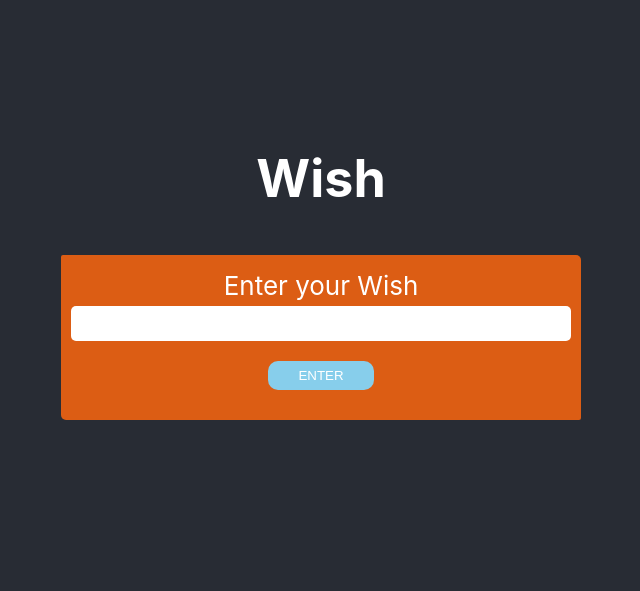
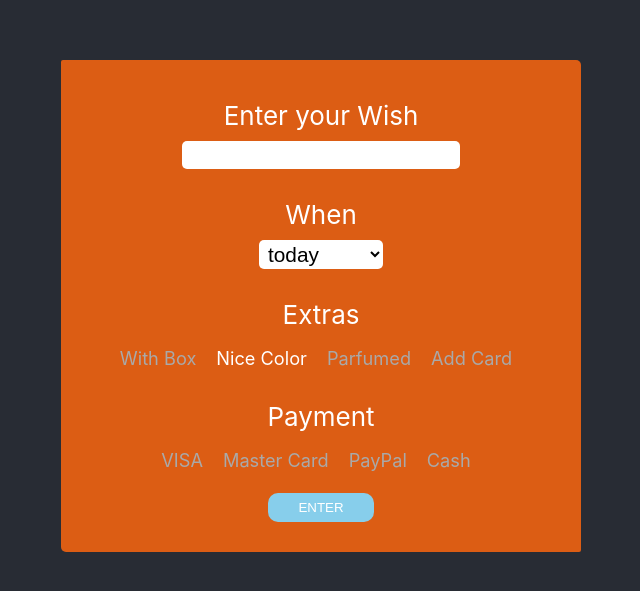
Before and after one commit to audrbar/17-js-a-kija, a React (Create React App) app in the folder firstapp/: page / in a window 1280 px wide. Shown: the part 129-720 px from the top of the page, without its empty margins (319-959 px from the left). Built offline with nearby package versions, Linux system fonts and the light colour scheme; the HTML template or start-up script is replaced by a standard one.

Commit message:
inputs - radiobuttons

```diff
--- a/firstapp/src/App.jsx
+++ b/firstapp/src/App.jsx
@@ -1,25 +1,105 @@
 'bootstrap/dist/css/bootstrap.min.css';
+// import { useRef } from 'react';
 import { useState } from 'react';
 import './App.scss';
 
+const select = [
+    {value: 'n', text: 'now'},
+    {value: 't', text: 'today'},
+    {value: 'tm', text: 'tomorrow'},
+    {value: 'nw', text: 'next week'}
+]
+
+const checkbox = [
+    { text: 'With Box', value: 'b' },
+    { text: 'Nice Color', value: 'c' },
+    { text: 'Parfumed', value: 'p' },
+    { text: 'Add Card', value: 'ac' }
+];
+
+const radio = [
+    { text: 'VISA', value: 'v' },
+    { text: 'Master Card', value: 'mc' },
+    { text: 'PayPal', value: 'p' },
+    { text: 'Cash', value: 'c' }
+]
 
 function App() {
 
+    const [h1Wish, setH1Wish] = useState([]);
 
+    const [wish, setWish] = useState('');
+    const [when, setWhen] = useState('t');
+    const [extras, setExtras] = useState({b:false, c:true, p:false, ac:false});
+    const [payment, setPayment] = useState(null)
+    // const w = useRef();
+
+    const showWish = () => {
+        // setH1Wish(w.current.value);
+        setH1Wish(w => [{wish, when}, ...w]);
+        setWish('');
+    }
+
+    const wishControll = e => {
+        setWish(e.target.value);
+    }
+
+    const whenControll = e => {
+        setWhen(e.target.value);
+    }
+
+    const extrasControll = v => {
+        setExtras(e => ({...e, [v] : !e[v]}));
+    }
+
+    const paymentControll = v => {
+        setPayment(v);
+    }
 
     return (
         <div className="App">
             <header className="App-header">
-                <h1>Wish</h1>
+            <h1>
+                    {
+                        h1Wish.map((w, i) => <div key={i}>{w.wish} {select.find(s => s.value === w.when ).text}</div>)
+                    }
+                </h1>
                 <div className="input-bin red">
-                    <label htmlFor="">Enter your Wish</label>
-                    <input type="text" />
-                    <button className="blue">Enter</button>
+                    <label>Enter your Wish</label>
+                    <input type="text" value={wish} onChange={wishControll} />
+
+                    <label>When</label>
+                    <select value={when} onChange={whenControll}>
+                        {
+                            select.map(s => <option key={s.value} value={s.value}>{s.text}</option>)
+                        }
+                    </select>
+
+                    <label>Extras</label>
+                    <div className="cb-bin">
+                        {
+                            checkbox.map(c => <span key={c.value}>
+                                <input type="checkbox" id={'cb_' + c.value} checked={extras[c.value]} onChange={() => extrasControll(c.value)}/>
+                                <label className="cb" htmlFor={'cb_'+c.value}>{c.text}</label>
+                            </span>)
+                        }
+                    </div>
+
+                    <label>Payment</label>
+                    <div className="cb-bin">
+                        {
+                            radio.map(c => <span key={c.value}>
+                                <input type="checkbox" id={'r_'+c.value} checked={payment===c.value} onChange={() => paymentControll(c.value)}/>
+                                <label className="cb" htmlFor={'r_'+c.value}>{c.text}</label>
+                            </span>)
+                        }
+                    </div>
+
+                    <button className="blue" onClick={showWish}>enter</button>
                 </div>
             </header>
         </div>
     );
-
 }
 
 export default App;
--- a/firstapp/src/App.scss
+++ b/firstapp/src/App.scss
@@ -215,6 +215,7 @@
   padding: 10px;
   display: flex;
   flex-direction: column;
+  align-items: center;
   border-radius: 2px 5px;
   width: 100%;
   max-width: 500px;
@@ -222,24 +223,51 @@
     background-color: #dc5d14;
   }
   label {
-    padding: 5px;
+    padding: 30px 0 10px 0;
 
   }
   input {
-    font-size: 1em;
+    font-size: .8em;
+    font-weight: lighter;
     padding: 2px 5px;
     outline: none;
     border: none;
     border-radius: 5px;
     background-color: white;
+    box-sizing: border-box;
+  }
+  select {
+    font-size: .8em;
+    font-weight: lighter;
+    padding: 2px 5px;
+    outline: none;
+    border: none;
+    border-radius: 5px;
+    background-color: white;
+    box-sizing: border-box;
+  }
+  .cb-bin {
+    display: flex;
+    flex-direction: row;
+    align-items: center;
+    justify-content: center;
+    width: 100%;
+    label.cb {
+        font-size: 0.7em;
+        padding: 0 15px 0 5px;
+        cursor: pointer;
+        user-select: none;
+        color: darkgrey;
+    }
+    input {
+        display: none;
+    }
+    input:checked + label.cb {
+        color: white;
+    }
   }
   button {
     align-self: center;
     max-width: 150px;
   }
-
-
-
-
-
 }
```
